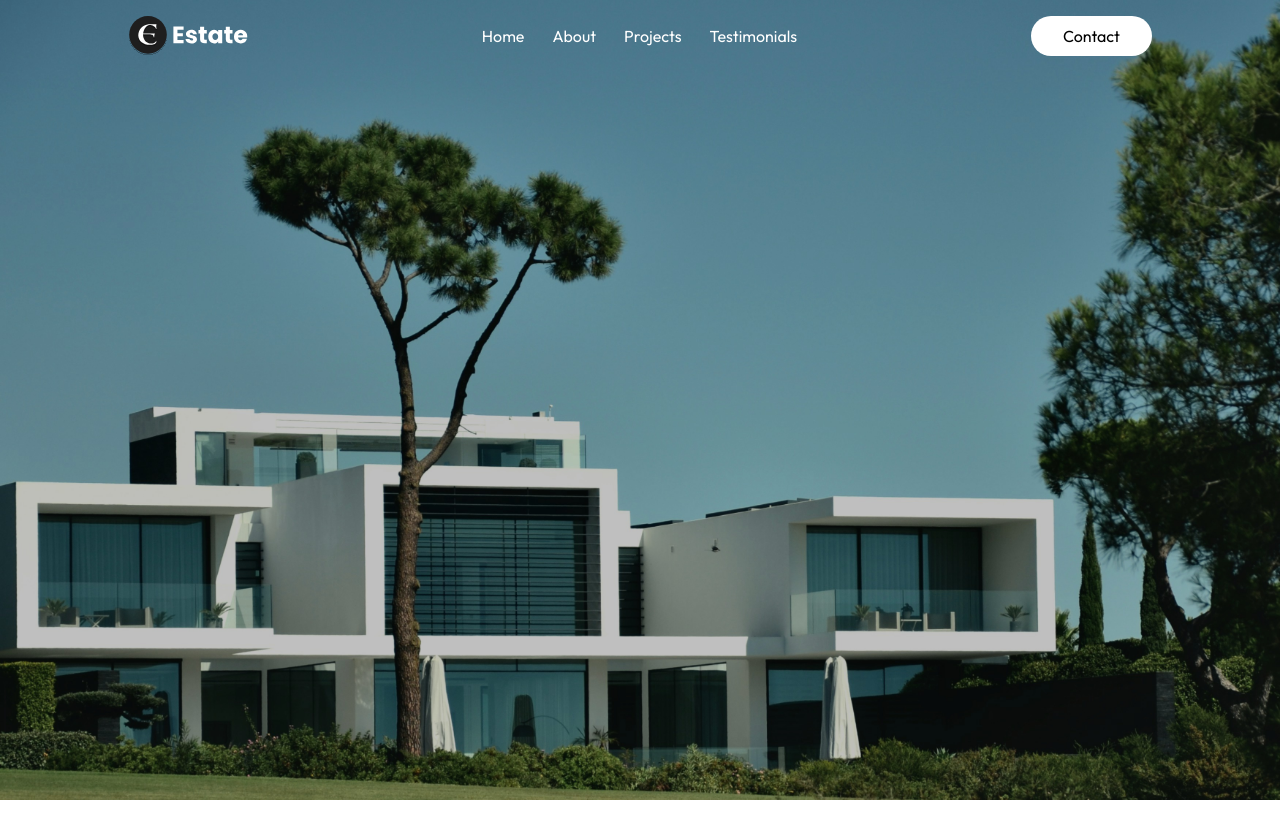
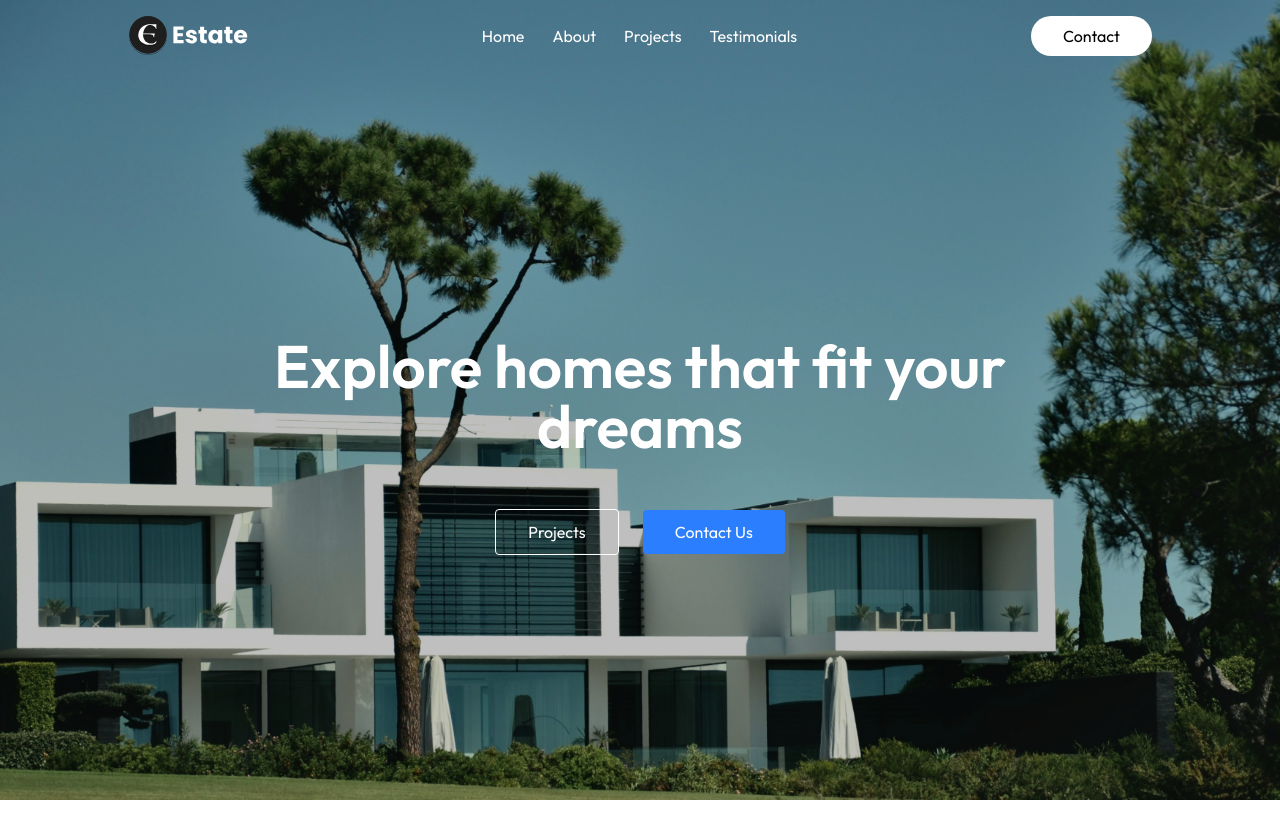
Before and after one commit to esraayaz/real-estate, a React (Vite) app: page / in a window 1280 px wide. Built offline with nearby package versions, Linux system fonts and the light colour scheme.

Commit message:
Header created.

```diff
--- a/src/Components/Header.jsx
+++ b/src/Components/Header.jsx
@@ -11,6 +11,22 @@ const Header = () => {
       id="Header"
     >
       <Navbar />
+      <div className="container text-center mx-auto py-4 px-6 md:px-20 lg:px-32 text-white">
+        <h2 className="text-5xl sm:text-6xl md:text.[82px] inline-block max-w-3xl font-semibold pt-20">
+          Explore homes that fit your dreams
+        </h2>
+        <div className="space-x-6 mt-16">
+          <a
+            href="#Projects"
+            className="border border-white px-8 py-3 rounded hover:bg-white hover:text-black"
+          >
+            Projects
+          </a>
+          <a href="#Contact" className="bg-blue-500 px-8 py-3 rounded">
+            Contact Us
+          </a>
+        </div>
+      </div>
     </div>
   );
 };
```
